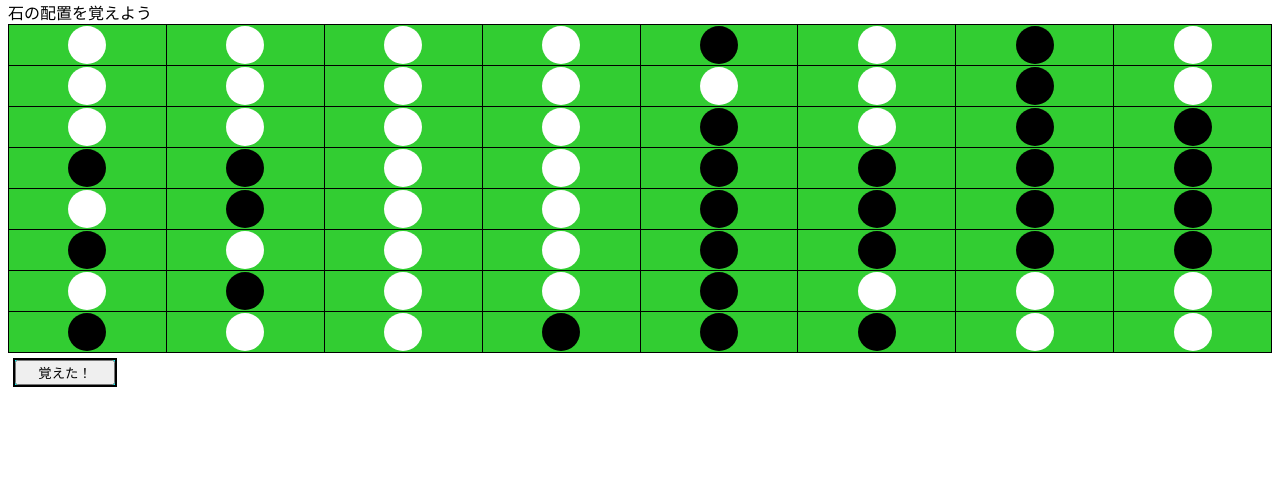
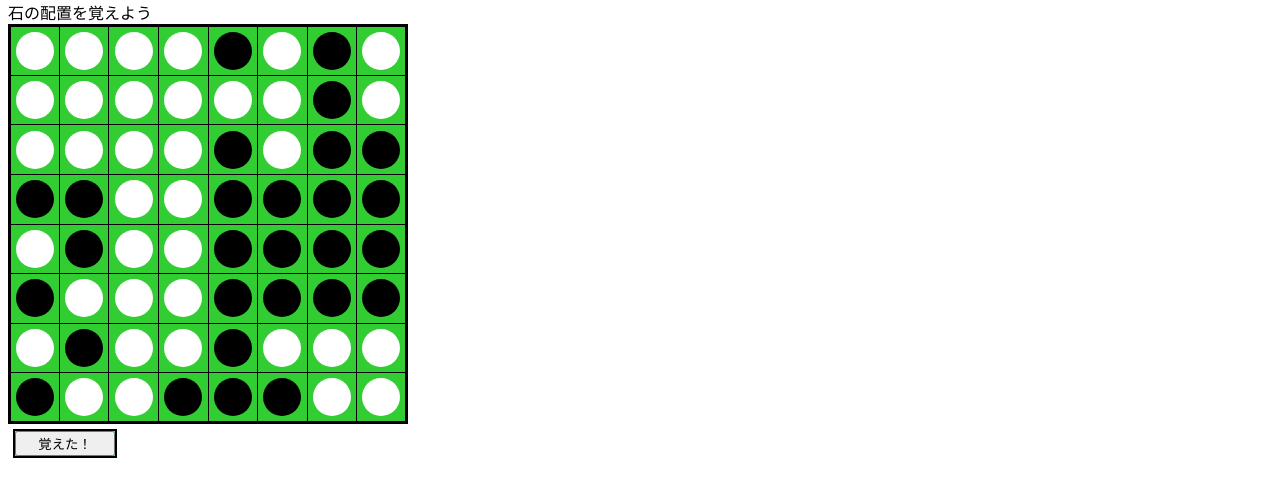
Before and after one commit to kf53495/flash64, a Django app: template memory64/templates/memory.html in a window 1280 px wide. Shown: the part 35-532 px from the top of the page. Run offline with Django 4.2, Linux system fonts and the light colour scheme; the template is opened without the code that fills it, so the values that code supplies are empty.

Commit message:
_board8.htmlのクラス名を修正

```diff
--- a/memory64/templates/_board8.html
+++ b/memory64/templates/_board8.html
@@ -1,4 +1,4 @@
-<table class="table8" border="1">
+<table class="board8" border="1">
   <tr>
     <td class="td8"><div class="circle"></div></td>
     <td class="td8"><div class="circle"></div></td>
```
